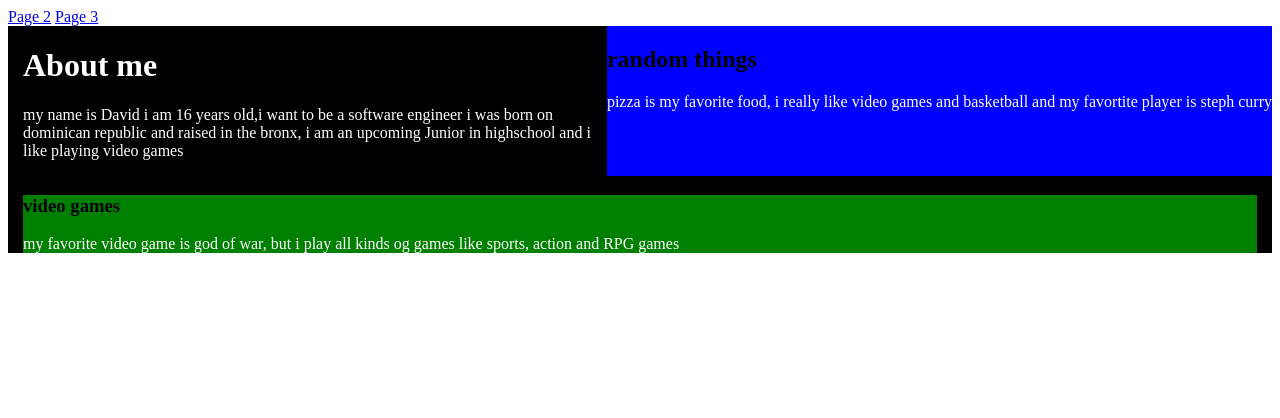
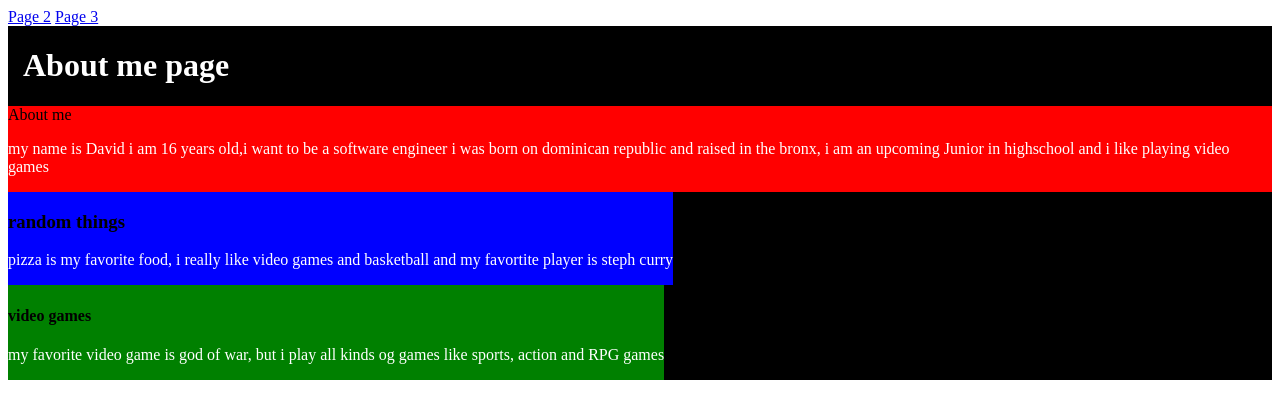
Before and after one commit to Dbreton1/Dbreton1.github.io, a plain HTML site: page index.html in a window 1280 px wide. Drawn offline with Linux system fonts and the light colour scheme.

Commit message:
changed html code

```diff
--- a/index.html
+++ b/index.html
@@ -14,19 +14,18 @@
     <div class="container-fluid">
       <div class="row">
         <div class="col">
-
-
-          <h1>About me</h1>
+          <h1> About me page</h1>
+        </div>
+      <div class="platains"
+          <h2>About me</h2>
           <p>my name is David i am 16 years old,i want to be a software engineer i was born on dominican republic and raised in the bronx, i am an upcoming Junior in highschool and i like playing video games</p>
           </div>
           <div class="bananas">
-          <h2>random things</h2>
+          <h3>random things</h3>
           <p>pizza is my favorite food, i really like video games and basketball and my favortite player is steph curry</p>
           </div>
-          </div>
-         <div>
            <div class="apples">
-             <h3>video games</h3>
+             <h4>video games</h4>
              <p> my favorite video game is god of war, but i play all kinds og games like sports, action and RPG games</p>
 
 
--- a/style.css
+++ b/style.css
@@ -1,5 +1,11 @@
 h1 {
   color: white
+}
+.col {
+  background-color: black
+}
+.platains {
+  background-color: red
 }
 div {
   background-color: black;
```
